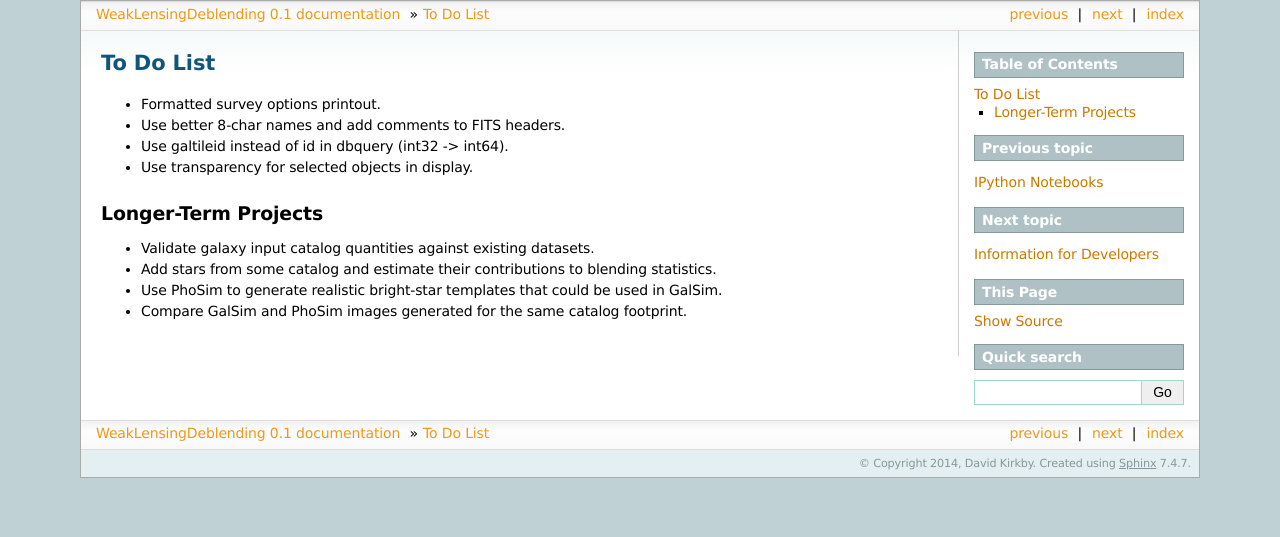
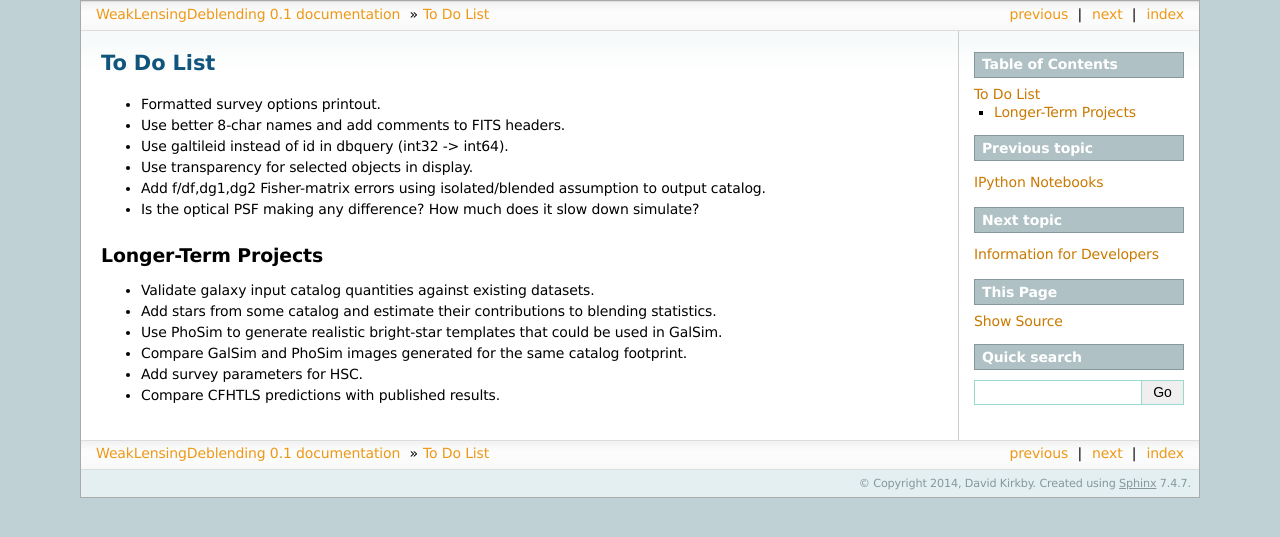
Before and after one commit to LSSTDESC/WeakLensingDeblending, a Sphinx documentation site: the page built from docs/todo.rst, in a window 1280 px wide. Shown: the top 537 px of the page. Built offline with Sphinx 7.4.7, drawn with Linux system fonts in a browser that asks for light colours.

Commit message:
Small updates

```diff
--- a/docs/examples.rst
+++ b/docs/examples.rst
@@ -22,7 +22,9 @@ Run i-band calculation for LSST with a small field and verbose output::
 
 	./simulate.py --catalog-name OneDegSq.fits --image-width 512 --image-height 512 --survey-name LSST --filter-band i --output-name demo --verbose --verbose-model --verbose-render
 
-	./display.py --input-name demo --annotate --annotate-format '%(grp_id)ld' --select 'grp_size>1' --select 'grp_rank==0' --magnification 2
+Make a finder chart for overlapping groups:
+
+	./display.py --input-name demo --annotate --annotate-format '%(grp_id)ld' --select 'grp_size>1' --select 'grp_rank==0' --magnification 2 --output-name finder.png
 
 	./display.py --input-name demo --annotate --crop --group 102363 --magnification 16 --verbose
 	./fisher.py --input-name demo --galaxy 102363
--- a/docs/todo.rst
+++ b/docs/todo.rst
@@ -5,6 +5,8 @@ To Do List
 * Use better 8-char names and add comments to FITS headers.
 * Use galtileid instead of id in dbquery (int32 -> int64).
 * Use transparency for selected objects in display.
+* Add f/df,dg1,dg2 Fisher-matrix errors using isolated/blended assumption to output catalog.
+* Is the optical PSF making any difference? How much does it slow down simulate?
 
 Longer-Term Projects
 --------------------
@@ -13,3 +15,5 @@ Longer-Term Projects
 * Add stars from some catalog and estimate their contributions to blending statistics.
 * Use PhoSim to generate realistic bright-star templates that could be used in GalSim.
 * Compare GalSim and PhoSim images generated for the same catalog footprint.
+* Add survey parameters for HSC.
+* Compare CFHTLS predictions with published results.
```
Also changed, not shown: 1 other file.
